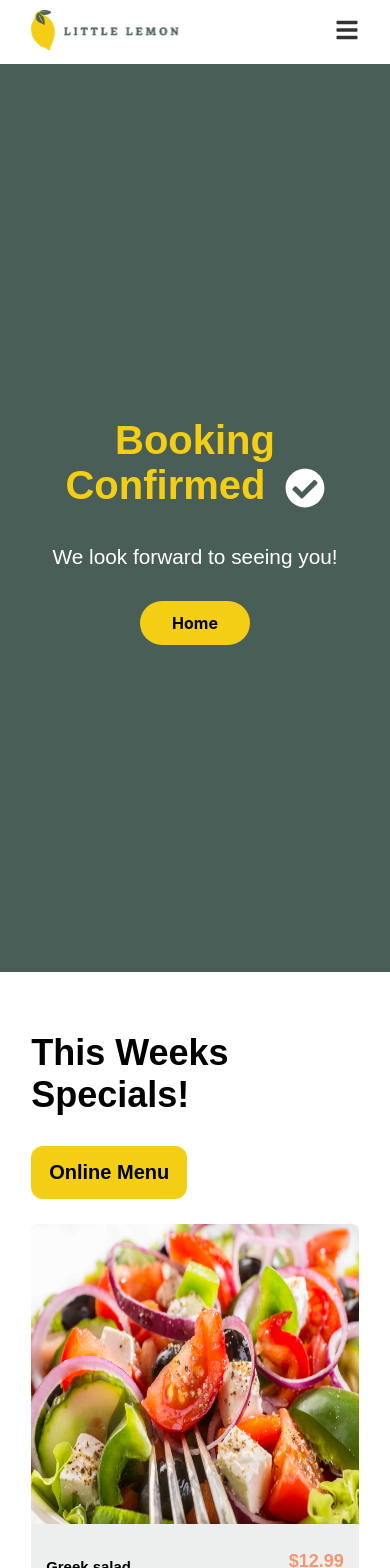
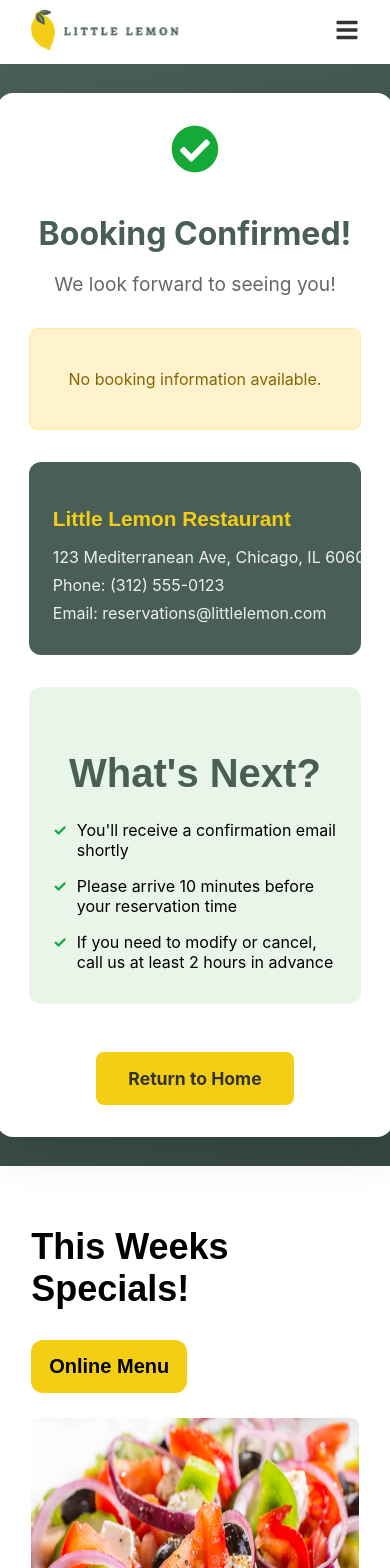
Before and after one commit to yuqiao1205/little-lemon-restaurant, a React (Create React App) app: page /confirmed-booking in a window 390 px wide. Shown: the top 1568 px of the page. Built offline with nearby package versions, Linux system fonts and the light colour scheme.

Commit message:
updated conformedbooking page

```diff
--- a/src/App.css
+++ b/src/App.css
@@ -411,53 +411,236 @@ select {
   display: none;
 }
 
-
-
-/* Confirmed Booking Styles */
+/* Confirmation Page Styles */
 .confirmation-page {
-  background-color: #495e57; /* dark green tone */
-  color: white;
-  height: 100vh;
+  min-height: 100vh;
+  background: linear-gradient(135deg, #495e57 0%, #364842 100%);
   display: flex;
-  flex-direction: column;
+  align-items: center;
   justify-content: center;
-  align-items: center;
-  text-align: center;
   padding: 2rem;
 }
 
+.confirmation-container {
+  background: white;
+  border-radius: 16px;
+  box-shadow: 0 20px 40px rgba(0, 0, 0, 0.1);
+  max-width: 600px;
+  width: 100%;
+  padding: 3rem;
+  text-align: center;
+}
+
+.confirmation-header {
+  margin-bottom: 2rem;
+}
+
+.confirmation-icon {
+  font-size: 4rem;
+  color: #15a938;
+  margin-bottom: 1rem;
+}
+
 .confirmation-title {
-  color: #f4ce14; /* yellow */
+  color: #495e57;
   font-size: 2.5rem;
+  margin-bottom: 0.5rem;
   font-weight: bold;
-  margin-bottom: 1rem;
-  font-family: 'Karla', sans-serif;
 }
 
 .confirmation-subtitle {
+  color: #666;
+  font-size: 1.2rem;
+  margin-bottom: 0;
+}
+
+.booking-details-card {
+  background: #f8f9fa;
+  border-radius: 12px;
+  padding: 2rem;
+  margin: 2rem 0;
+  text-align: left;
+}
+
+.details-title {
+  color: #495e57;
+  font-size: 1.5rem;
+  margin-bottom: 1rem;
+  text-align: center;
+}
+
+.confirmation-number {
+  background: #495e57;
+  color: white;
+  padding: 0.75rem;
+  border-radius: 8px;
+  text-align: center;
+  margin-bottom: 1.5rem;
+  font-size: 1.1rem;
+}
+
+.booking-info {
+  display: grid;
+  gap: 1rem;
+}
+
+.info-item {
+  display: flex;
+  align-items: center;
+  gap: 1rem;
+  padding: 1rem;
+  background: white;
+  border-radius: 8px;
+  border-left: 4px solid #f4ce14;
+}
+
+.info-icon {
+  font-size: 1.5rem;
+  color: #495e57;
+  min-width: 24px;
+}
+
+.info-content {
+  display: flex;
+  flex-direction: column;
+  gap: 0.25rem;
+}
+
+.info-label {
+  font-size: 0.9rem;
+  color: #666;
+  font-weight: 600;
+  text-transform: uppercase;
+  letter-spacing: 0.5px;
+}
+
+.info-value {
+  font-size: 1.1rem;
+  color: #333;
+  font-weight: 500;
+}
+
+.no-booking-data {
+  background: #fff3cd;
+  border: 1px solid #ffeaa7;
+  border-radius: 8px;
+  padding: 1.5rem;
+  margin: 2rem 0;
+  color: #856404;
+}
+
+.restaurant-info {
+  background: #495e57;
+  color:white;
+  border-radius: 12px;
+  padding: 1.5rem;
+  margin: 2rem 0;
+  text-align: left;
+}
+
+.restaurant-info h3 {
+  color: #f4ce14;
+  margin-bottom: 1rem;
   font-size: 1.3rem;
-  margin-bottom: 2rem;
-  font-family: 'Karla', sans-serif;
+}
+
+.restaurant-info p {
+  margin: 0.5rem 0;
+  opacity: 0.9;
+}
+
+.next-steps {
+  background: #e8f5e8;
+  border-radius: 12px;
+  padding: 1.5rem;
+  margin: 2rem 0;
+  text-align: left;
+}
+
+.next-steps h3 {
+  color: #495e57;
+  margin-bottom: 1rem;
+  text-align: center;
+}
+
+.next-steps ul {
+  list-style: none;
+  padding: 0;
+  margin: 0;
+}
+
+.next-steps li {
+  padding: 0.5rem 0;
+  position: relative;
+  padding-left: 1.5rem;
+}
+
+/* add Checkmark before */
+.next-steps li::before {
+  content: "✓";
+  position: absolute;
+  left: 0;
+  color: #15a938;
+  font-weight: bold;
 }
 
 .home-button {
-  background-color: #f4ce14;
-  color: black;
+  display: inline-block;
+  background: #f4ce14;
+  color: #333;
+  padding: 1rem 2rem;
+  border-radius: 8px;
+  text-decoration: none;
   font-weight: bold;
-  padding: 0.75rem 2rem;
-  border: none;
-  border-radius: 25px;
-  text-decoration: none;
-  font-size: 1rem;
-  transition: background-color 0.3s ease;
+  font-size: 1.1rem;
+  transition: all 0.3s ease;
+  margin-top: 1rem;
 }
 
 .home-button:hover {
-  background-color: #e5bd00;
+  background: #e6b800;
+  transform: translateY(-2px);
+  box-shadow: 0 4px 12px rgba(244, 206, 20, 0.3);
+}
+
+/* Mobile responsiveness for confirmation page */
+@media screen and (max-width: 768px) {
+  .confirmation-page {
+    padding: 1.8rem;
+  }
+
+  .confirmation-container {
+    padding: 2rem;
+  }
+
+  .confirmation-title {
+    font-size: 2rem;
+  }
+
+  .confirmation-icon {
+    font-size: 3rem;
+  }
+
+  .booking-details-card {
+    padding: 1.5rem;
+  }
+
+  .info-item {
+    flex-direction: column;
+    align-items: flex-start;
+    gap: 0.5rem;
+    text-align: center;
+  }
+
+  .info-content {
+    width: 100%;
+    text-align: center;
+  }
 }
 
 
-/* Overall page layout */
+
+/* about page layout */
 .about-page {
   font-family: 'Segoe UI', 'Poppins', Arial, sans-serif;
   color: #333;
--- a/src/components/ConfirmedBooking.js
+++ b/src/components/ConfirmedBooking.js
@@ -1,19 +1,132 @@
-import { Link } from "react-router-dom"; // needed for navigation
-import { FaCheckCircle } from "react-icons/fa"; // import check mark icon
+import { Link, useLocation } from "react-router-dom"; // needed for navigation
+import {
+  FaCheckCircle,
+  FaCalendarAlt,
+  FaClock,
+  FaUsers,
+  FaGift,
+} from "react-icons/fa";
 
 export default function ConfirmedBooking() {
+  const location = useLocation();
+  const bookingData = location.state;
+
+  // Generate a random confirmation number
+  const confirmationNumber = Math.random()
+    .toString(36)
+    .substr(2, 9)
+    .toUpperCase();
+
+  // Format the date for better display
+  const formatDate = (dateString) => {
+    if (!dateString) return "N/A";
+    const date = new Date(dateString);
+    return date.toLocaleDateString("en-US", {
+      weekday: "long",
+      year: "numeric",
+      month: "long",
+      day: "numeric",
+    });
+  };
+
+  // Format time for better display
+  const formatTime = (timeString) => {
+    if (!timeString) return "N/A";
+    const [hours, minutes] = timeString.split(":");
+    const hour = parseInt(hours);
+    const ampm = hour >= 12 ? "PM" : "AM";
+    const displayHour = hour % 12 || 12;
+    return `${displayHour}:${minutes} ${ampm}`;
+  };
+
   return (
     <div className="confirmation-page">
-      <h1 className="confirmation-title">
-        Booking Confirmed{" "}
-        <FaCheckCircle
-          style={{ color: "white", verticalAlign: "middle", marginLeft: "8px" }}
-        />
-      </h1>
-      <p className="confirmation-subtitle">We look forward to seeing you!</p>
-      <Link to="/" className="home-button">
-        Home
-      </Link>
+      <div className="confirmation-container">
+        <div className="confirmation-header">
+          <FaCheckCircle className="confirmation-icon" />
+          <h1 className="confirmation-title">Booking Confirmed!</h1>
+          <p className="confirmation-subtitle">
+            We look forward to seeing you!
+          </p>
+        </div>
+
+        {bookingData ? (
+          <div className="booking-details-card">
+            <h2 className="details-title">Reservation Details</h2>
+            <div className="confirmation-number">
+              <strong>Confirmation #: {confirmationNumber}</strong>
+            </div>
+
+            <div className="booking-info">
+              <div className="info-item">
+                <FaCalendarAlt className="info-icon" />
+                <div className="info-content">
+                  <span className="info-label">Date</span>
+                  <span className="info-value">
+                    {formatDate(bookingData.date)}
+                  </span>
+                </div>
+              </div>
+
+              <div className="info-item">
+                <FaClock className="info-icon" />
+                <div className="info-content">
+                  <span className="info-label">Time</span>
+                  <span className="info-value">
+                    {formatTime(bookingData.time)}
+                  </span>
+                </div>
+              </div>
+
+              <div className="info-item">
+                <FaUsers className="info-icon" />
+                <div className="info-content">
+                  <span className="info-label">Party Size</span>
+                  <span className="info-value">
+                    {bookingData.guests}{" "}
+                    {bookingData.guests === 1 ? "Guest" : "Guests"}
+                  </span>
+                </div>
+              </div>
+
+              <div className="info-item">
+                <FaGift className="info-icon" />
+                <div className="info-content">
+                  <span className="info-label">Occasion</span>
+                  <span className="info-value">{bookingData.occasion}</span>
+                </div>
+              </div>
+            </div>
+          </div>
+        ) : (
+          <div className="no-booking-data">
+            <p>No booking information available.</p>
+          </div>
+        )}
+
+        <div className="restaurant-info">
+          <h3>Little Lemon Restaurant</h3>
+          <p>123 Mediterranean Ave, Chicago, IL 60601</p>
+          <p>Phone: (312) 555-0123</p>
+          <p>Email: reservations@littlelemon.com</p>
+        </div>
+
+        <div className="next-steps">
+          <h3>What's Next?</h3>
+          <ul>
+            <li>You'll receive a confirmation email shortly</li>
+            <li>Please arrive 10 minutes before your reservation time</li>
+            <li>
+              If you need to modify or cancel, call us at least 2 hours in
+              advance
+            </li>
+          </ul>
+        </div>
+
+        <Link to="/" className="home-button">
+          Return to Home
+        </Link>
+      </div>
     </div>
   );
 }
--- a/src/components/Main.js
+++ b/src/components/Main.js
@@ -42,7 +42,7 @@ const Main = () => {
   const navigate = useNavigate();
   function submitForm(formData) {
     if (submitAPI(formData)) {
-      navigate("/confirmed-booking");
+      navigate("/confirmed-booking", { state: formData });
     }
   }
 
```
